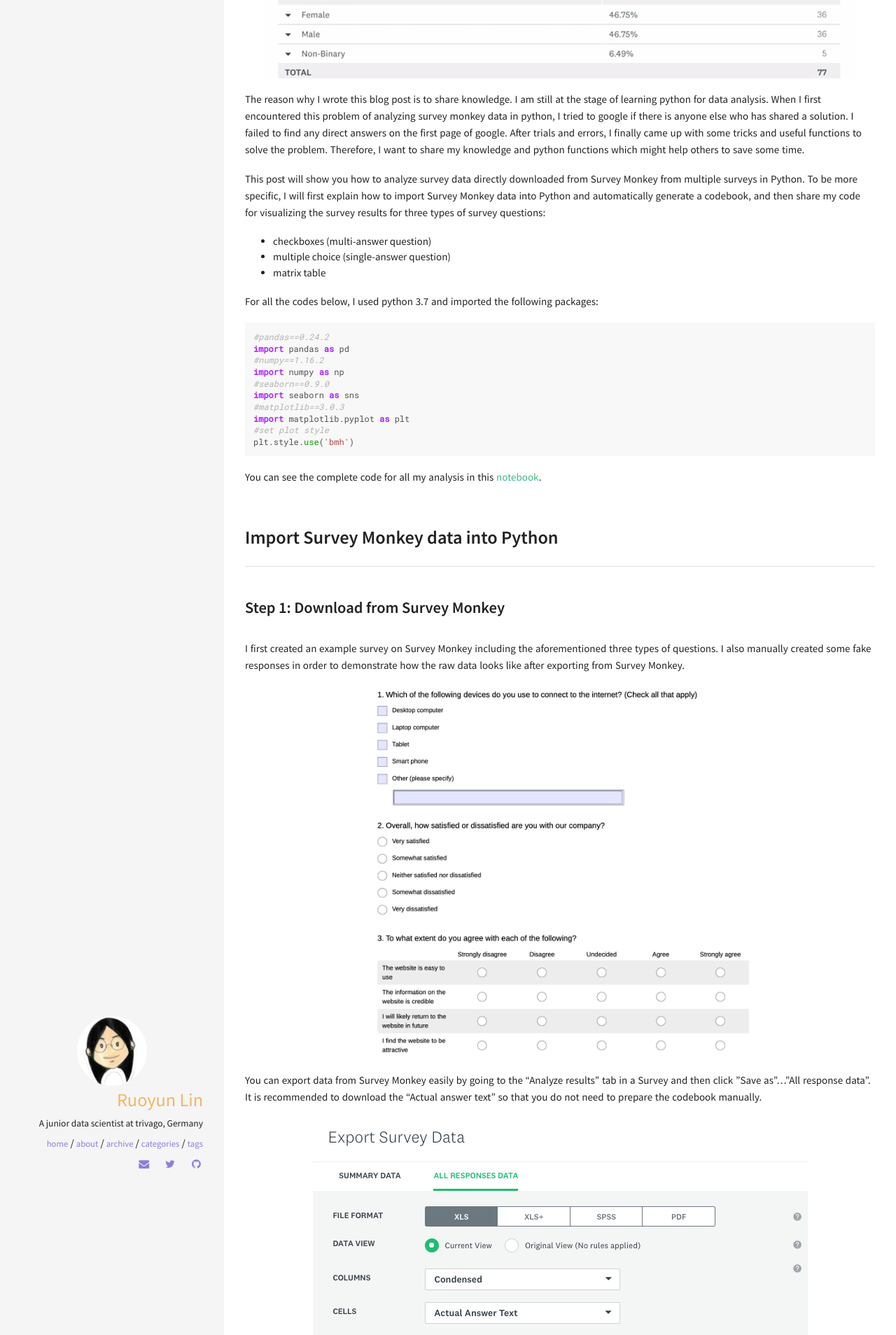
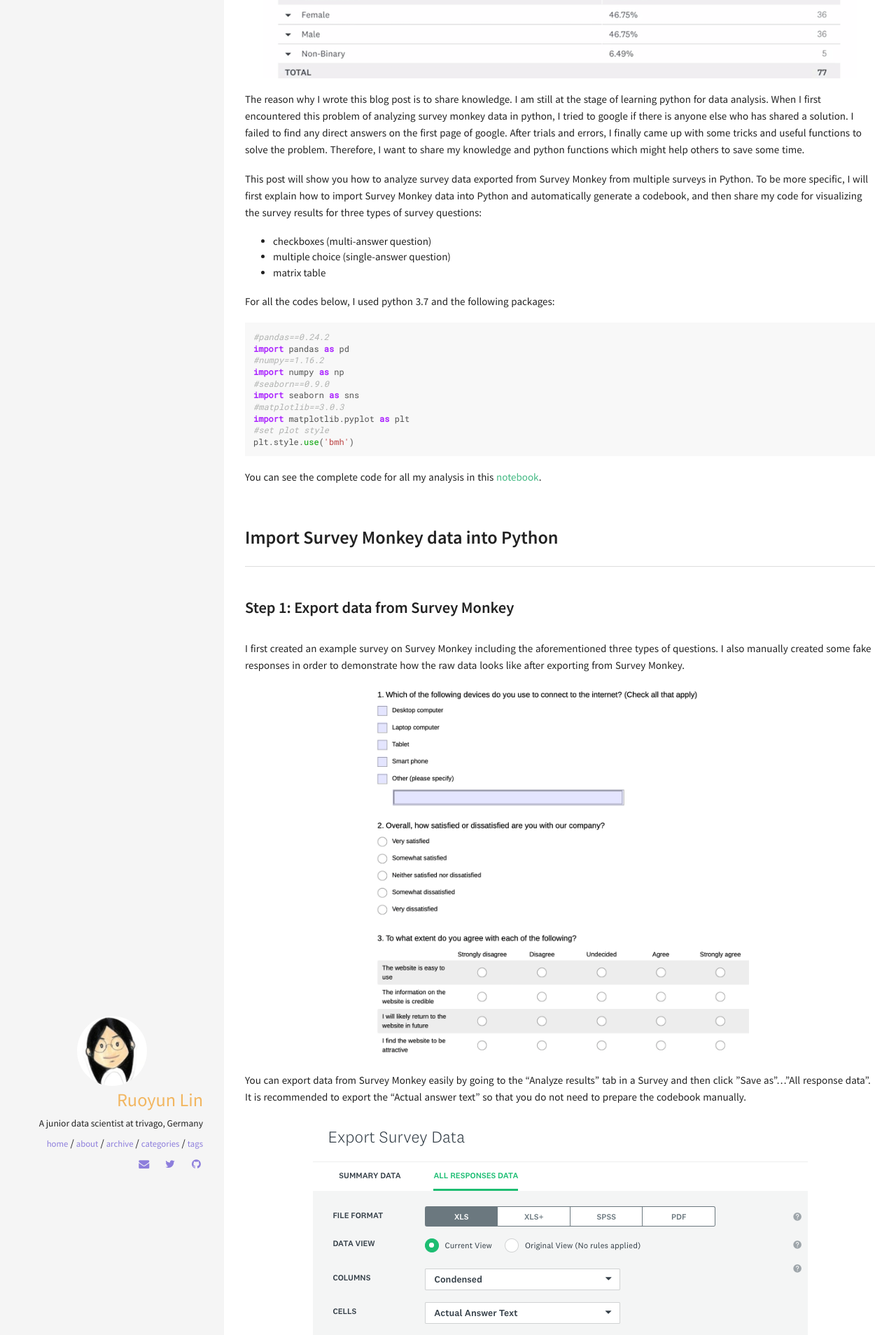
Before and after one commit to RuoyunLin/ruoyunlin.github.io, a Jekyll site: the page built from _posts/2019-07-21-surveymonkey-python-analysis.markdown, in a window 1280 px wide. Shown: the part 896-2804 px from the top of the page at 70% size. Built offline with Jekyll 4.4.1, drawn with Linux system fonts in a browser that asks for light colours; some of the changed text lies outside the part shown.

Commit message:
changed a few wording

````diff
--- a/_posts/2019-07-21-surveymonkey-python-analysis.markdown
+++ b/_posts/2019-07-21-surveymonkey-python-analysis.markdown
@@ -14,12 +14,12 @@ Survey Monkey is an online survey software that helps you to create and run onli
 
 The reason why I wrote this blog post is to share knowledge. I am still at the stage of learning python for data analysis. When I first encountered this problem of analyzing survey monkey data in python, I tried to google if there is anyone else who has shared a solution. I failed to find any direct answers on the first page of google. After trials and errors, I finally came up with some tricks and useful functions to solve the problem. Therefore, I want to share my knowledge and python functions which might help others to save some time.
 
-This post will show you how to analyze survey data directly downloaded from Survey Monkey from multiple surveys in Python. To be more specific, I will first explain how to import Survey Monkey data into Python and automatically generate a codebook, and then share my code for visualizing the survey results for three types of survey questions:
+This post will show you how to analyze survey data exported from Survey Monkey from multiple surveys in Python. To be more specific, I will first explain how to import Survey Monkey data into Python and automatically generate a codebook, and then share my code for visualizing the survey results for three types of survey questions:
 - checkboxes (multi-answer question)
 - multiple choice (single-answer question)
 - matrix table
 
-For all the codes below, I used python 3.7 and imported the following packages:
+For all the codes below, I used python 3.7 and the following packages:
 
 
 ```python
@@ -40,7 +40,7 @@ You can see the complete code for all my analysis in this [notebook](https://git
 ## Import Survey Monkey data into Python
 
 
-### Step 1: Download from Survey Monkey
+### Step 1: Export data from Survey Monkey
 
 I first created an example survey on Survey Monkey including the aforementioned three types of questions. I also manually created some fake responses in order to demonstrate how the raw data looks like after exporting from Survey Monkey.
 
@@ -48,7 +48,7 @@ I first created an example survey on Survey Monkey including the aforementioned
 ![alt_text](/assets/1_2.png "example_survey"){:width="60%"}
 
 
-You can export data from Survey Monkey easily by going to the “Analyze results” tab in a Survey and then click ”Save as”...”All response data”. It is recommended to download the "Actual answer text" so that you do not need to prepare the codebook manually.
+You can export data from Survey Monkey easily by going to the “Analyze results” tab in a Survey and then click ”Save as”...”All response data”. It is recommended to export the "Actual answer text" so that you do not need to prepare the codebook manually.
 
 
 
@@ -60,7 +60,7 @@ Please export all the survey data that you want to merge later in Python from Su
 
 ### Step 2: Import Survey Monkey data into Python
 
-We can use the pandas package to import the data as a dataframe. Please note the data downloaded directly from Survey Monkey actually includes two rows of headers. They can be used as a codebook to better understand the meaning of each column.
+We can use the pandas package to import the data as a dataframe. Please note the data exported from Survey Monkey actually includes two rows of headers. They can be used as a codebook to better understand the meaning of each column.
 
 
 ![alt_text](/assets/1_4.png "read_surveymonkey_data_with_header"){:width="80%"}
````
Also changed, not shown: other parts of _posts/2019-07-21-surveymonkey-python-analysis.markdown (+1 -1 lines).
